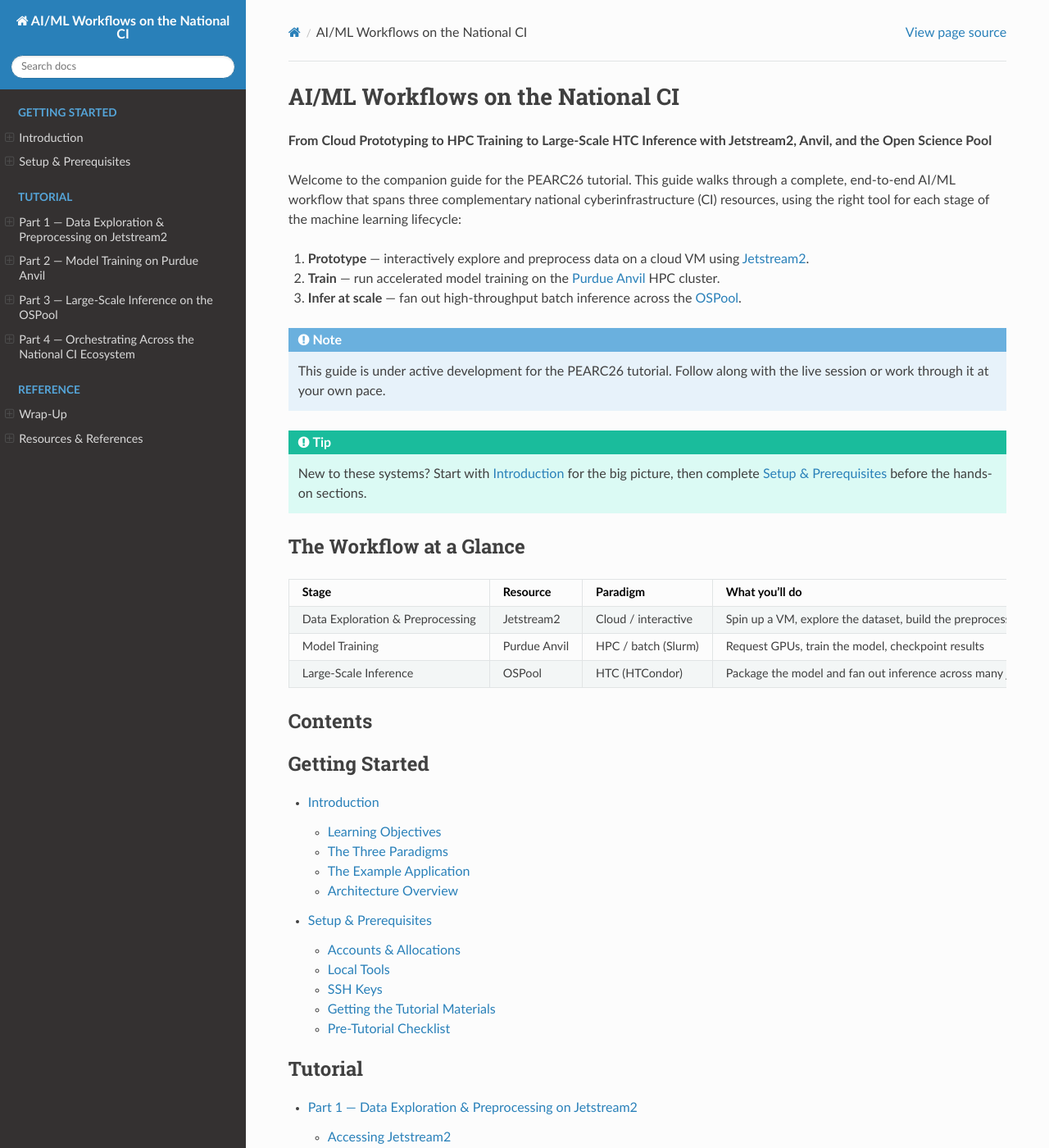
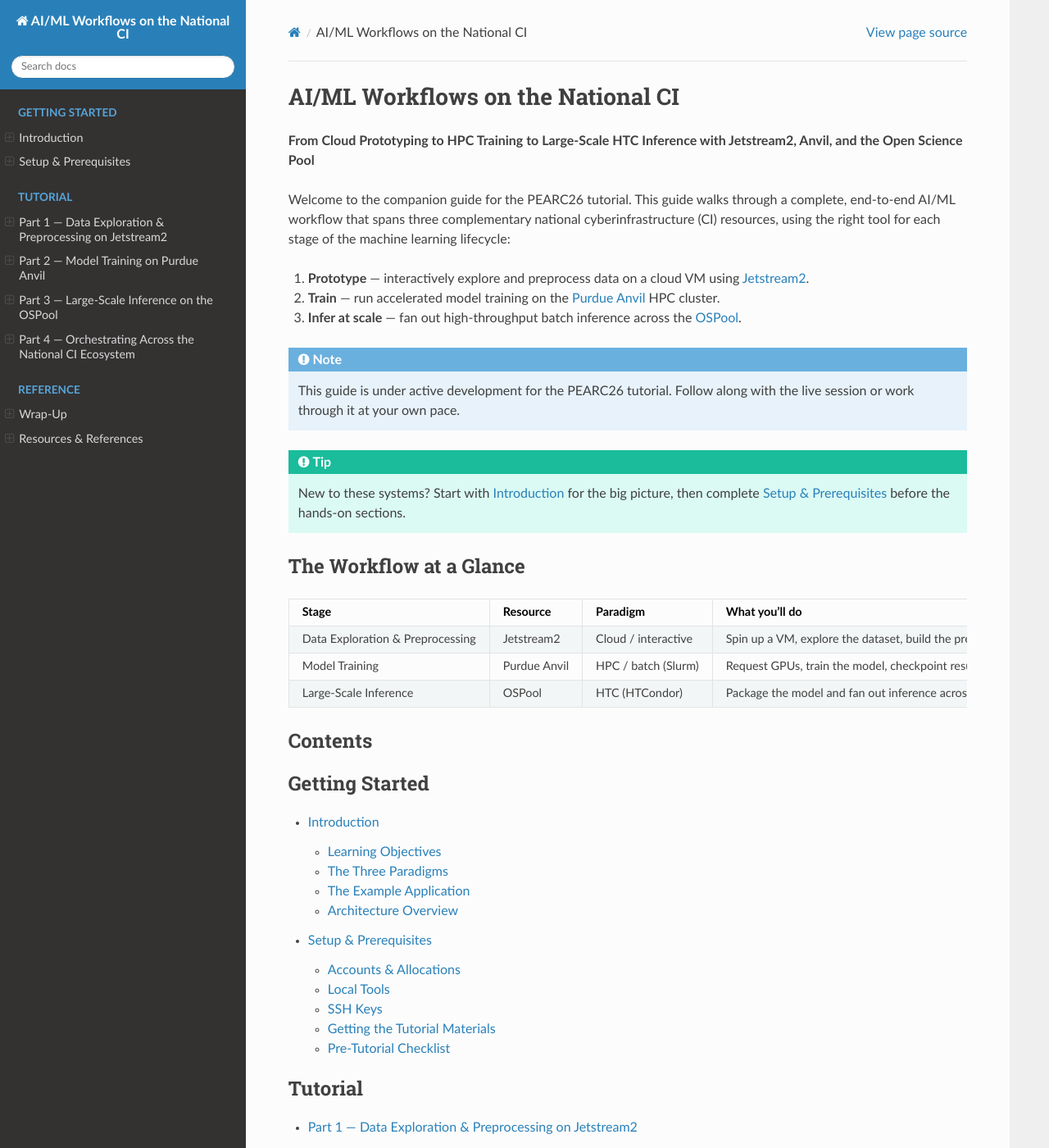
Before and after one commit to dmora127/PEARC26-AIML-on-National-CI, a Sphinx documentation site: the page built from docs/source/index.rst, in a window 1280 px wide and 1400 px high. Shown: the whole window at 82% size. Built offline with Sphinx 7.4.7 and the Read the Docs theme 3.1.0, drawn with Linux system fonts in a browser that asks for light colours.

Commit message:
Initial skeleton draft

```diff
--- a/docs/source/_static/css/custom.css
+++ b/docs/source/_static/css/custom.css
@@ -6,4 +6,6 @@
  */
 .wy-nav-content {
     max-width: none;
+    /* Leave a slight margin on the right so content doesn't run to the edge. */
+    margin-right: 3em;
 }
```
